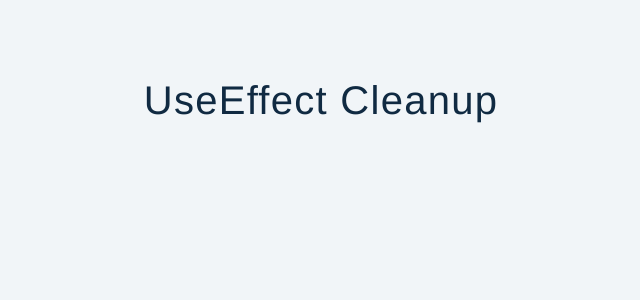
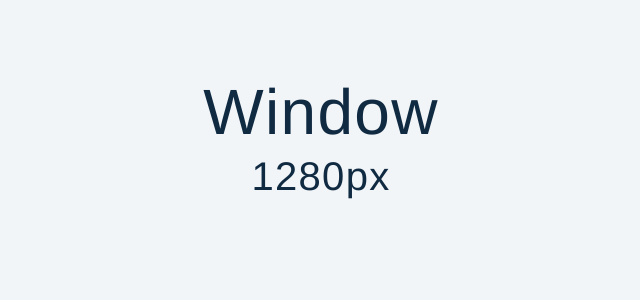
Before and after one commit to locaulker/react-advanced-v18, a React (Create React App) app: page / in a window 1280 px wide. Shown: the top 300 px of the page, without its empty margins (319-959 px from the left). Built offline with nearby package versions, Linux system fonts and the light colour scheme.

Commit message:
introduced cleanup function

```diff
--- a/src/tutorial/02-useEffect/setup/2-useEffect-cleanup.js
+++ b/src/tutorial/02-useEffect/setup/2-useEffect-cleanup.js
@@ -1,10 +1,30 @@
-import React, { useState, useEffect } from 'react';
+import React, { useState, useEffect } from "react"
 
 // cleanup function
 // second argument
 
 const UseEffectCleanup = () => {
-  return <h2>useEffect cleanup</h2>;
-};
+  const [size, setSize] = useState(window.innerWidth)
 
-export default UseEffectCleanup;
+  const checkSize = () => {
+    setSize(window.innerWidth)
+  }
+
+  useEffect(() => {
+    window.addEventListener("resize", checkSize)
+
+    return () => {
+      console.log("Cleanup")
+      window.removeEventListener("resize", checkSize)
+    }
+  })
+
+  return (
+    <>
+      <h1>Window</h1>
+      <h2>{size}px</h2>
+    </>
+  )
+}
+
+export default UseEffectCleanup
```
